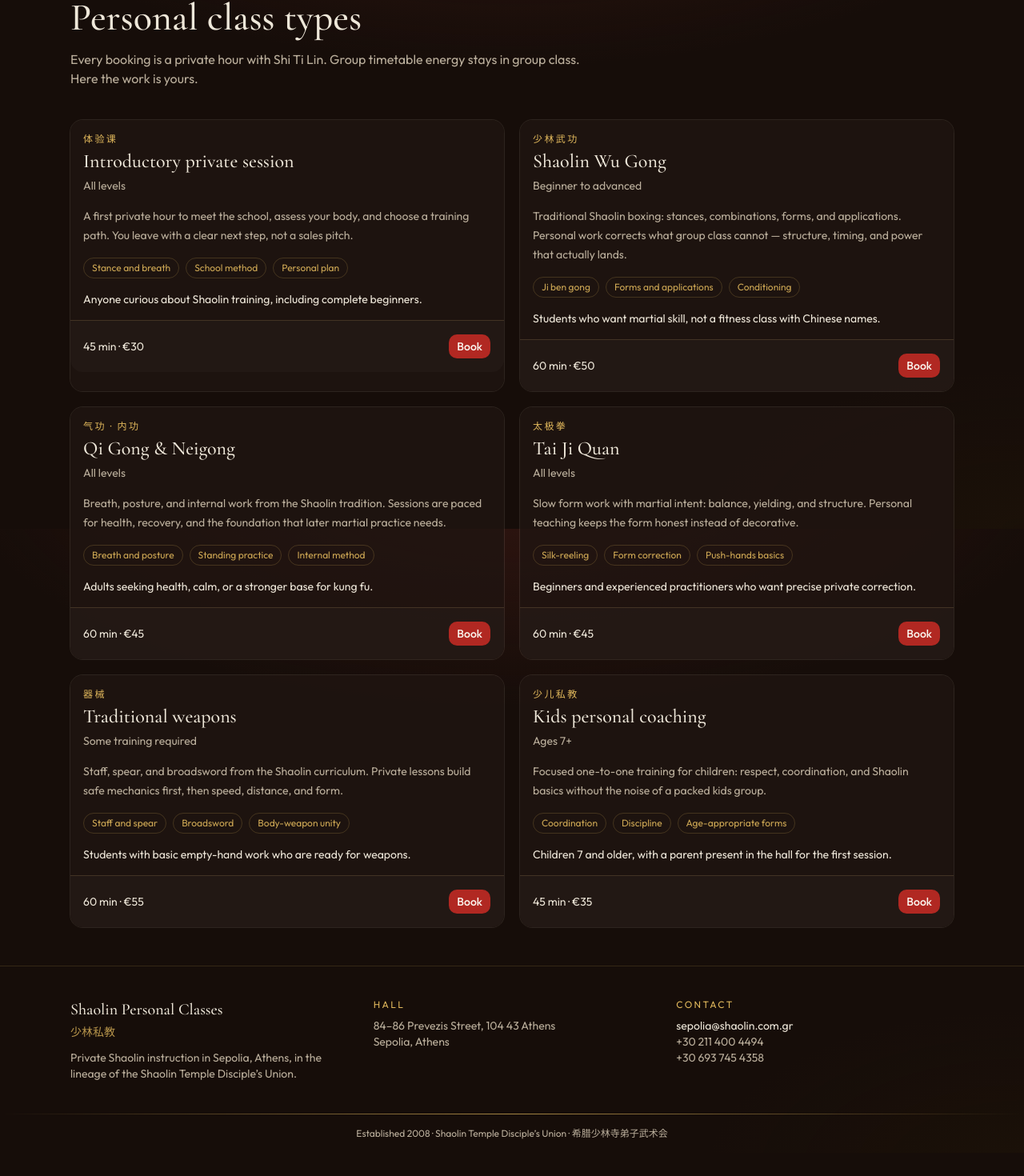
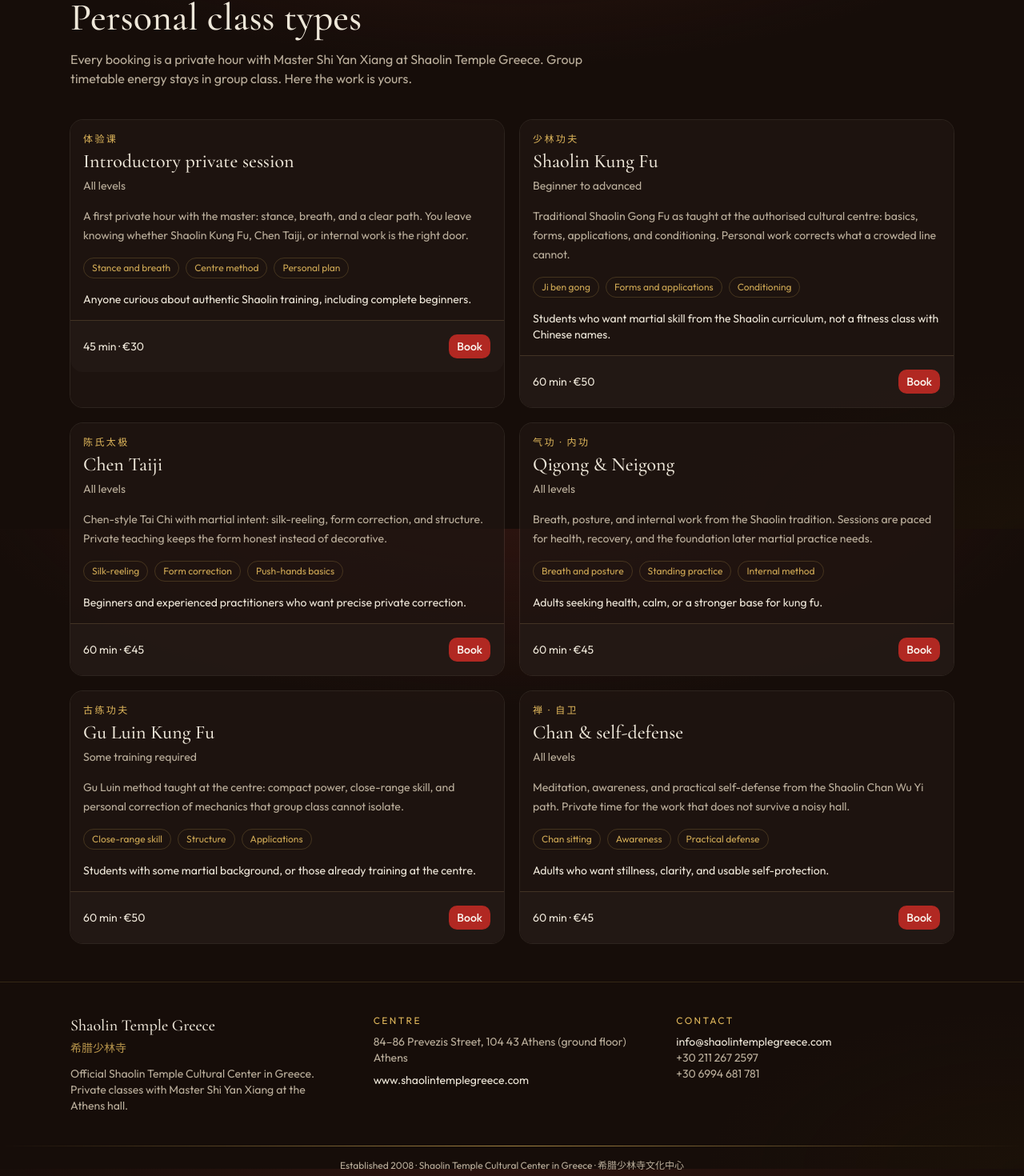
Before and after one commit to TectiveJK/personal-classes, a Next.js app: page /classes in a window 1280 px wide. Shown: the part 139-1609 px from the top of the page at 80% size. Before the commit the page ends 1580 px from the top, so only its background shows below. Built offline with nearby package versions, Linux system fonts and the light colour scheme.

Commit message:
Rebrand booking app as Shaolin Temple Greece
Use the official school name 希腊少林寺, website, Athens hall, contact
details, Master Shi Yan Xiang, and private-lesson hours from the centre.

Co-authored-by: john.kokotinis <john.kokotinis@tective.nl>

```diff
--- a/src/app/classes/page.tsx
+++ b/src/app/classes/page.tsx
@@ -12,8 +12,8 @@ export default function ClassesPage() {
       <p className="text-xs tracking-[0.22em] text-gold uppercase">Curriculum</p>
       <h1 className="font-heading mt-2 text-5xl">Personal class types</h1>
       <p className="mt-4 max-w-2xl text-muted-foreground">
-        Every booking is a private hour with Shi Ti Lin. Group timetable energy stays in group
-        class. Here the work is yours.
+        Every booking is a private hour with Master Shi Yan Xiang at Shaolin Temple Greece.
+        Group timetable energy stays in group class. Here the work is yours.
       </p>
       <div className="mt-10 grid gap-5 md:grid-cols-2">
         {disciplines.map((discipline) => (
--- a/src/app/layout.tsx
+++ b/src/app/layout.tsx
@@ -34,7 +34,7 @@ export const metadata: Metadata = {
     template: `%s · ${school.name}`,
   },
   description:
-    "Book a private Shaolin session in Sepolia, Athens — Wu Gong, Qi Gong, Tai Ji, weapons, and kids coaching with Shi Ti Lin.",
+    "Book a private Shaolin session in Athens at Shaolin Temple Greece 希腊少林寺 — Kung Fu, Chen Taiji, Qigong, and Chan with Master Shi Yan Xiang.",
 };
 
 export default function RootLayout({ children }: LayoutProps<"/">) {
--- a/src/app/page.tsx
+++ b/src/app/page.tsx
@@ -16,8 +16,8 @@ export default function HomePage() {
             </h1>
             <p className="mt-6 max-w-xl text-lg leading-8 text-muted-foreground">
               {school.tagline} Work directly with {primaryInstructor.dharmaName}{" "}
-              {primaryInstructor.chinese} — {primaryInstructor.generation} — in the Sepolia hall.
-              No crowded lines. Correction you can feel.
+              {primaryInstructor.chinese} — {primaryInstructor.generation} — at the authorised
+              Shaolin cultural centre in Athens. No crowded lines. Correction you can feel.
             </p>
             <div className="mt-8 flex flex-wrap gap-3">
               <Button size="lg" render={<Link href="/book" />}>
@@ -37,7 +37,7 @@ export default function HomePage() {
               “The way is not in the sky. The way is in the heart.”
             </blockquote>
             <p className="mt-4 text-center text-sm tracking-[0.18em] text-gold uppercase">
-              Shaolin Temple Disciple’s Union
+              {school.name} · {school.chinese}
             </p>
             <dl className="mt-8 grid grid-cols-3 gap-3 text-center">
               <Stat value="2008" label="Hall opened" />
@@ -85,7 +85,7 @@ export default function HomePage() {
           <div className="rounded-2xl border border-gold/20 p-6">
             <p className="text-xs tracking-[0.22em] text-gold uppercase">How booking works</p>
             <ol className="mt-5 space-y-4">
-              <Step n="01" title="Choose the art" body="Wu Gong, Qi Gong, Tai Ji, weapons, kids, or a first trial." />
+              <Step n="01" title="Choose the art" body="Shaolin Kung Fu, Chen Taiji, Qigong, Gu Luin, Chan, or a first trial." />
               <Step n="02" title="Take an open hour" body="The calendar shows the next three weeks in Athens time. One student per slot." />
               <Step n="03" title="Arrive ready" body="Pay at the hall. Bring water and loose clothes. We hold the time until four hours before." />
             </ol>
--- a/src/components/site-footer.tsx
+++ b/src/components/site-footer.tsx
@@ -8,14 +8,24 @@ export function SiteFooter() {
           <p className="font-heading text-xl text-foreground">{school.name}</p>
           <p className="mt-1 text-sm text-gold/80">{school.chinese}</p>
           <p className="mt-3 max-w-xs text-sm text-muted-foreground">
-            Private Shaolin instruction in Sepolia, Athens, in the lineage of the
-            Shaolin Temple Disciple’s Union.
+            Official Shaolin Temple Cultural Center in Greece. Private classes with Master Shi Yan
+            Xiang at the Athens hall.
           </p>
         </div>
         <div>
-          <p className="text-xs tracking-[0.2em] text-gold uppercase">Hall</p>
+          <p className="text-xs tracking-[0.2em] text-gold uppercase">Centre</p>
           <p className="mt-2 text-sm text-muted-foreground">{school.address}</p>
           <p className="text-sm text-muted-foreground">{school.city}</p>
+          <p className="mt-2 text-sm">
+            <a
+              className="hover:text-gold"
+              href={school.website}
+              target="_blank"
+              rel="noreferrer"
+            >
+              {school.websiteLabel}
+            </a>
+          </p>
         </div>
         <div>
           <p className="text-xs tracking-[0.2em] text-gold uppercase">Contact</p>
--- a/src/components/site-header.tsx
+++ b/src/components/site-header.tsx
@@ -32,10 +32,10 @@ export function SiteHeader() {
           <Seal className="size-10" />
           <span className="leading-tight">
             <span className="font-heading block text-lg tracking-wide text-foreground">
-              Shaolin Personal Classes
+              Shaolin Temple Greece
             </span>
             <span className="font-seal text-xs tracking-[0.22em] text-gold/80">
-              少林私教 · Athens
+              希腊少林寺 · Personal classes
             </span>
           </span>
         </Link>
@@ -77,7 +77,7 @@ export function SiteHeader() {
           </SheetTrigger>
           <SheetContent side="right" className="w-72">
             <SheetHeader>
-              <SheetTitle>Shaolin Personal Classes</SheetTitle>
+              <SheetTitle>Shaolin Temple Greece</SheetTitle>
             </SheetHeader>
             <div className="mt-6 flex flex-col gap-2 px-4">
               {links.map((link) => (
--- a/src/lib/school.ts
+++ b/src/lib/school.ts
@@ -1,37 +1,39 @@
 import type { Discipline, Instructor } from "@/lib/types";
 
 export const school = {
-  name: "Shaolin Personal Classes",
-  chinese: "少林私教",
-  schoolName: "Shaolin Temple Disciple’s Union",
-  schoolChinese: "希腊少林寺弟子武术会",
-  city: "Sepolia, Athens",
-  address: "84–86 Prevezis Street, 104 43 Athens",
-  email: "sepolia@shaolin.com.gr",
-  phones: ["+30 211 400 4494", "+30 693 745 4358"],
+  name: "Shaolin Temple Greece",
+  chinese: "希腊少林寺",
+  schoolName: "Shaolin Temple Cultural Center in Greece",
+  schoolChinese: "希腊少林寺文化中心",
+  city: "Athens",
+  address: "84–86 Prevezis Street, 104 43 Athens (ground floor)",
+  email: "info@shaolintemplegreece.com",
+  phones: ["+30 211 267 2597", "+30 6994 681 781"],
+  website: "https://www.shaolintemplegreece.com",
+  websiteLabel: "www.shaolintemplegreece.com",
   timezone: "Europe/Athens",
   founded: 2008,
-  tagline: "One student. One master. The whole art.",
+  tagline: "Fast progress, focused personal teaching.",
   hoursNote:
-    "Private sessions run weekday mornings and evenings, and Saturday morning through late afternoon. The hall is closed on Sundays.",
+    "Private sessions run weekday mornings from 06:00 to 12:00, and Saturday 06:00–12:00 and 16:00–20:00. The centre is closed on Sundays.",
 } as const;
 
 export const instructors: Instructor[] = [
   {
-    id: "shi-ti-lin",
-    dharmaName: "Shi Ti Lin",
-    chinese: "释体林",
-    civicName: "Ioannis Kokotinis",
-    generation: "37th generation Shaolin master",
-    title: "Shifu",
-    bio: "Founder of the Sepolia school in 2008, Shi Ti Lin teaches traditional Shaolin Wu Gong, Qi Gong, and Tai Ji under the guidance of Shi Miao Jie. Personal classes follow the temple method: basics until they are honest, then forms, applications, and internal work at the student’s pace.",
+    id: "shi-yan-xiang",
+    dharmaName: "Shi Yan Xiang",
+    chinese: "释延向",
+    civicName: "Master Xi Yang Xiang",
+    generation: "34th generation Shaolin monk",
+    title: "Fashi",
+    bio: "Shi Yan Xiang 释延向法师 is a 34th generation Shaolin monk of the Shaolin Monastery in China, authorized by Abbot Shi Yong Xin 释永信 to operate the Shaolin Temple Cultural Center in Greece and to use the name and seals of the temple. Private teaching is his method: each student, each goal, corrected in person.",
     disciplines: [
-      "shaolin-wugong",
+      "trial",
+      "shaolin-kungfu",
+      "chen-taiji",
       "qigong",
-      "taiji",
-      "weapons",
-      "trial",
-      "kids",
+      "guluin",
+      "chan",
     ],
   },
 ];
@@ -45,69 +47,69 @@ export const disciplines: Discipline[] = [
     priceEur: 30,
     level: "All levels",
     summary:
-      "A first private hour to meet the school, assess your body, and choose a training path. You leave with a clear next step, not a sales pitch.",
-    focus: ["Stance and breath", "School method", "Personal plan"],
-    who: "Anyone curious about Shaolin training, including complete beginners.",
+      "A first private hour with the master: stance, breath, and a clear path. You leave knowing whether Shaolin Kung Fu, Chen Taiji, or internal work is the right door.",
+    focus: ["Stance and breath", "Centre method", "Personal plan"],
+    who: "Anyone curious about authentic Shaolin training, including complete beginners.",
   },
   {
-    slug: "shaolin-wugong",
-    name: "Shaolin Wu Gong",
-    chinese: "少林武功",
+    slug: "shaolin-kungfu",
+    name: "Shaolin Kung Fu",
+    chinese: "少林功夫",
     durationMin: 60,
     priceEur: 50,
     level: "Beginner to advanced",
     summary:
-      "Traditional Shaolin boxing: stances, combinations, forms, and applications. Personal work corrects what group class cannot — structure, timing, and power that actually lands.",
+      "Traditional Shaolin Gong Fu as taught at the authorised cultural centre: basics, forms, applications, and conditioning. Personal work corrects what a crowded line cannot.",
     focus: ["Ji ben gong", "Forms and applications", "Conditioning"],
-    who: "Students who want martial skill, not a fitness class with Chinese names.",
+    who: "Students who want martial skill from the Shaolin curriculum, not a fitness class with Chinese names.",
+  },
+  {
+    slug: "chen-taiji",
+    name: "Chen Taiji",
+    chinese: "陈氏太极",
+    durationMin: 60,
+    priceEur: 45,
+    level: "All levels",
+    summary:
+      "Chen-style Tai Chi with martial intent: silk-reeling, form correction, and structure. Private teaching keeps the form honest instead of decorative.",
+    focus: ["Silk-reeling", "Form correction", "Push-hands basics"],
+    who: "Beginners and experienced practitioners who want precise private correction.",
   },
   {
     slug: "qigong",
-    name: "Qi Gong & Neigong",
+    name: "Qigong & Neigong",
     chinese: "气功 · 内功",
     durationMin: 60,
     priceEur: 45,
     level: "All levels",
     summary:
-      "Breath, posture, and internal work from the Shaolin tradition. Sessions are paced for health, recovery, and the foundation that later martial practice needs.",
+      "Breath, posture, and internal work from the Shaolin tradition. Sessions are paced for health, recovery, and the foundation later martial practice needs.",
     focus: ["Breath and posture", "Standing practice", "Internal method"],
     who: "Adults seeking health, calm, or a stronger base for kung fu.",
   },
   {
-    slug: "taiji",
-    name: "Tai Ji Quan",
-    chinese: "太极拳",
+    slug: "guluin",
+    name: "Gu Luin Kung Fu",
+    chinese: "古练功夫",
+    durationMin: 60,
+    priceEur: 50,
+    level: "Some training required",
+    summary:
+      "Gu Luin method taught at the centre: compact power, close-range skill, and personal correction of mechanics that group class cannot isolate.",
+    focus: ["Close-range skill", "Structure", "Applications"],
+    who: "Students with some martial background, or those already training at the centre.",
+  },
+  {
+    slug: "chan",
+    name: "Chan & self-defense",
+    chinese: "禅 · 自卫",
     durationMin: 60,
     priceEur: 45,
     level: "All levels",
     summary:
-      "Slow form work with martial intent: balance, yielding, and structure. Personal teaching keeps the form honest instead of decorative.",
-    focus: ["Silk-reeling", "Form correction", "Push-hands basics"],
-    who: "Beginners and experienced practitioners who want precise private correction.",
-  },
-  {
-    slug: "weapons",
-    name: "Traditional weapons",
-    chinese: "器械",
-    durationMin: 60,
-    priceEur: 55,
-    level: "Some training required",
-    summary:
-      "Staff, spear, and broadsword from the Shaolin curriculum. Private lessons build safe mechanics first, then speed, distance, and form.",
-    focus: ["Staff and spear", "Broadsword", "Body-weapon unity"],
-    who: "Students with basic empty-hand work who are ready for weapons.",
-  },
-  {
-    slug: "kids",
-    name: "Kids personal coaching",
-    chinese: "少儿私教",
-    durationMin: 45,
-    priceEur: 35,
-    level: "Ages 7+",
-    summary:
-      "Focused one-to-one training for children: respect, coordination, and Shaolin basics without the noise of a packed kids group.",
-    focus: ["Coordination", "Discipline", "Age-appropriate forms"],
-    who: "Children 7 and older, with a parent present in the hall for the first session.",
+      "Meditation, awareness, and practical self-defense from the Shaolin Chan Wu Yi path. Private time for the work that does not survive a noisy hall.",
+    focus: ["Chan sitting", "Awareness", "Practical defense"],
+    who: "Adults who want stillness, clarity, and usable self-protection.",
   },
 ];
 
--- a/src/lib/slots.ts
+++ b/src/lib/slots.ts
@@ -3,12 +3,12 @@ import type { Slot } from "@/lib/types";
 
 const WEEKDAY_TIMES: Record<number, string[]> = {
   0: [],
-  1: ["07:00", "08:00", "17:00", "18:00", "19:00", "20:00"],
-  2: ["07:00", "08:00", "17:00", "18:00", "19:00", "20:00"],
-  3: ["07:00", "08:00", "17:00", "18:00", "19:00", "20:00"],
-  4: ["07:00", "08:00", "17:00", "18:00", "19:00", "20:00"],
-  5: ["07:00", "08:00", "17:00", "18:00", "19:00", "20:00"],
-  6: ["08:00", "09:00", "10:00", "11:00", "16:00", "17:00", "18:00"],
+  1: ["06:00", "07:00", "08:00", "09:00", "10:00", "11:00"],
+  2: ["06:00", "07:00", "08:00", "09:00", "10:00", "11:00"],
+  3: ["06:00", "07:00", "08:00", "09:00", "10:00", "11:00"],
+  4: ["06:00", "07:00", "08:00", "09:00", "10:00", "11:00"],
+  5: ["06:00", "07:00", "08:00", "09:00", "10:00", "11:00"],
+  6: ["06:00", "07:00", "08:00", "09:00", "10:00", "11:00", "16:00", "17:00", "18:00", "19:00"],
 };
 
 const HORIZON_DAYS = 21;
```
Also changed, not shown: 1 other file (tests, documents, lock files or other folders).
